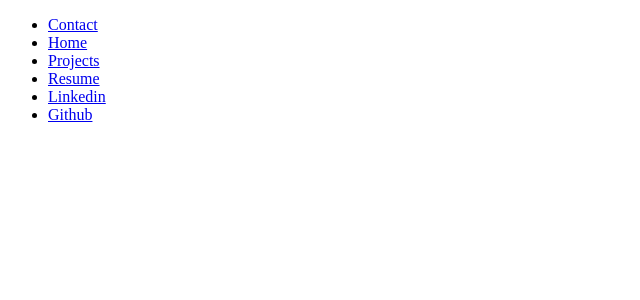
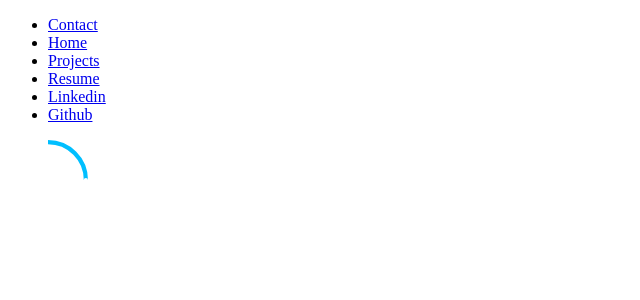
Before and after one commit to AkaraTawng/portfolio-mf-v2, a React (Create React App) app: page /resume in a window 1280 px wide. Shown: the top 300 px of the page, without its empty margins (0-640 px from the left). Built offline with nearby package versions, Linux system fonts and the light colour scheme.

Commit message:
rearrange import order

```diff
--- a/src/components/RedirectPage.js
+++ b/src/components/RedirectPage.js
@@ -12,8 +12,7 @@ export default function RedirectPage() {
     const matchGithub = useMatch("/github");
     const matchResume = useMatch("/resume");
 
-     return useEffect(() => {
-        {isLoading && <Loader/>}
+        useEffect(() => {
         if(matchLinkedin){
             window.location.replace("https://www.linkedin.com/feed/");
         } else if(matchGithub){
@@ -23,4 +22,6 @@ export default function RedirectPage() {
         }
         setIsLoading(false);
     },[]);
+
+    return <Loader/>;
 }
```
Also changed, not shown: src/App.js (+8 -1 lines).
